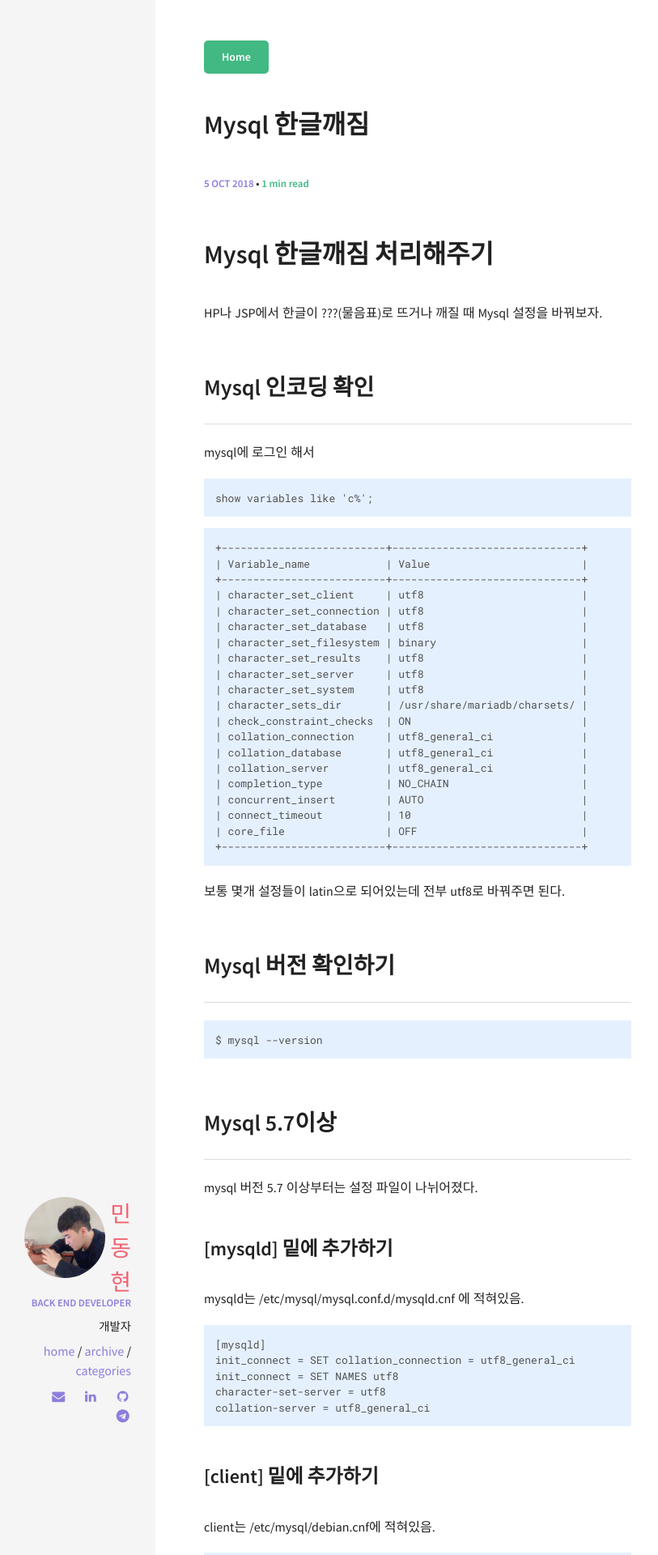
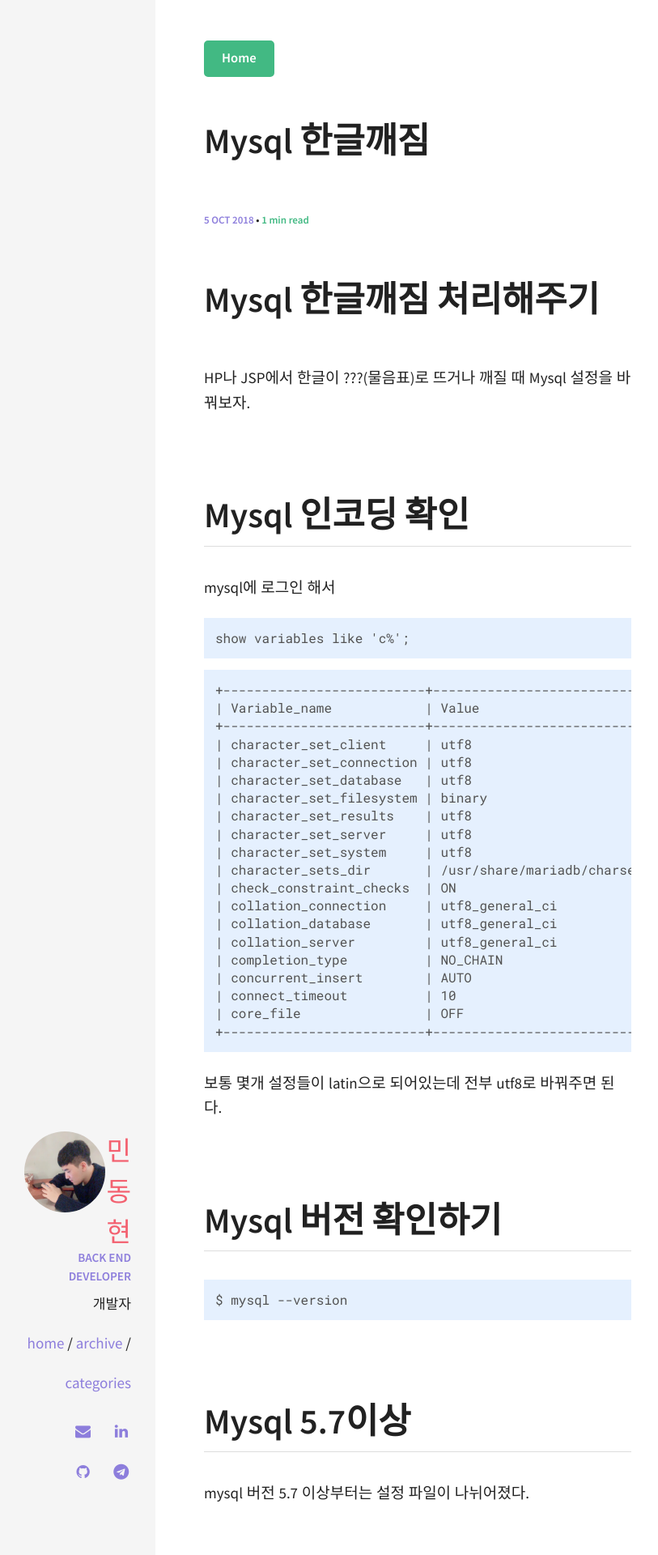
Before and after one commit to DaeAkin/DaeAkin.github.io, a Jekyll site: the page built from _posts/2018-10-05-Mysql 한글깨짐.md, in a window 1280 px wide. Shown: the top 1920 px of the page at 81% size, without its empty margins (0-813 px from the left). Built offline with Jekyll 4.4.1, drawn with Linux system fonts in a browser that asks for light colours; comment, search, counter and statistics services are not loaded.

Commit message:
폰트 및 마크다운 수정

```diff
--- a/_sass/components/_typography.scss
+++ b/_sass/components/_typography.scss
@@ -66,6 +66,10 @@ h4 { font-size: $font-size-h4; margin: ($font-size-h4 / 2) 0 ($font-size-h4 / 2.
 h5 { font-size: $font-size-h5; margin: ($font-size-h5 / 2) 0 ($font-size-h5 / 2.5) 0;}
 h6 { font-size: $font-size-h6; margin: ($font-size-h6 / 2) 0 ($font-size-h6 / 2.5) 0; text-transform: uppercase;}
 
+li { ont-size: $font-size-h4; margin: ($font-size-h4 / 2) 0 ($font-size-h4 / 2.5) 0;}
+
+
+
 //
 // Horizontal rules
 //
--- a/_sass/components/_variables.scss
+++ b/_sass/components/_variables.scss
@@ -27,16 +27,16 @@ $font-family-monospace:      "Roboto Mono", "Courier New", monospace !default;
 $font-family-base:           $font-family-sans-serif !default;
 
 // Pixel value used to responsively scale all typography. Applied to the `<html>` element.
-$font-size-root:             16px !default;
+$font-size-root:             19px !default;
 
 $font-size-base:             $font-size-root !default;
 $font-size-lg:               $font-size-root * 1.25 !default;
 $font-size-sm:               $font-size-root * 0.875 !default;
 $font-size-xs:               $font-size-root * 0.75 !default;
 
-$font-size-h1:               2rem !default;
-$font-size-h2:               1.75rem !default;
-$font-size-h3:               1.5rem !default;
+$font-size-h1:               2.3rem !default;
+$font-size-h2:               2.3rem !default;
+$font-size-h3:               1.75rem !default;
 $font-size-h4:               1.25rem !default;
 $font-size-h5:               1.15rem !default;
 $font-size-h6:               1rem !default;
--- a/_sass/pages/_post.scss
+++ b/_sass/pages/_post.scss
@@ -102,11 +102,12 @@ a.read-more {
 }
 #post h2 {
   margin: 2em 0 0.8em;
-  padding-bottom: 0.7em;
+  padding-bottom: 0.0em;
   border-bottom: 1px solid #ddd;
+
 }
 #post h3 {
-  margin: 1.75em 0 1.2em;
+  margin: 1.75em 0 0;
   position: relative;
 }
 
```
